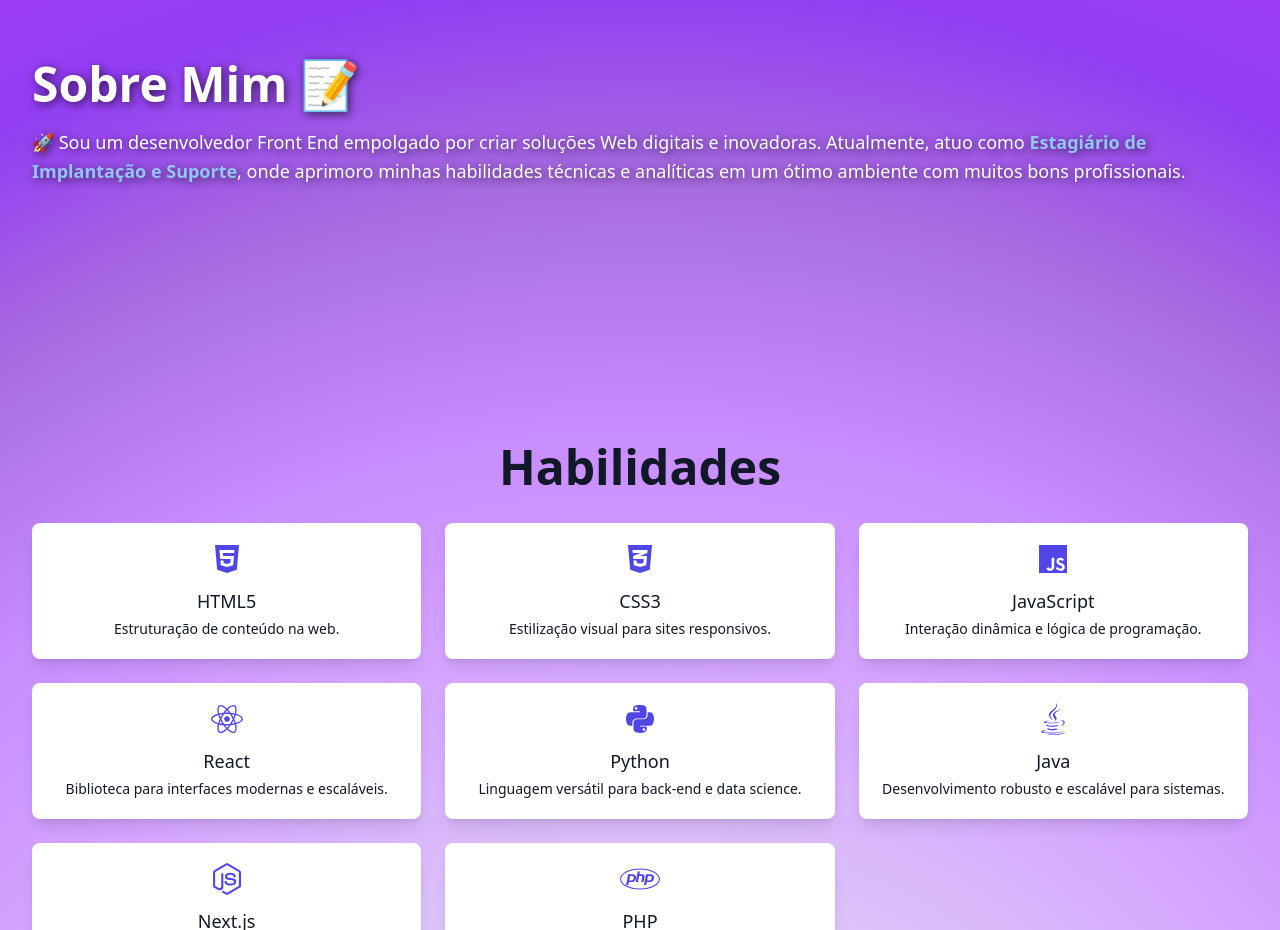
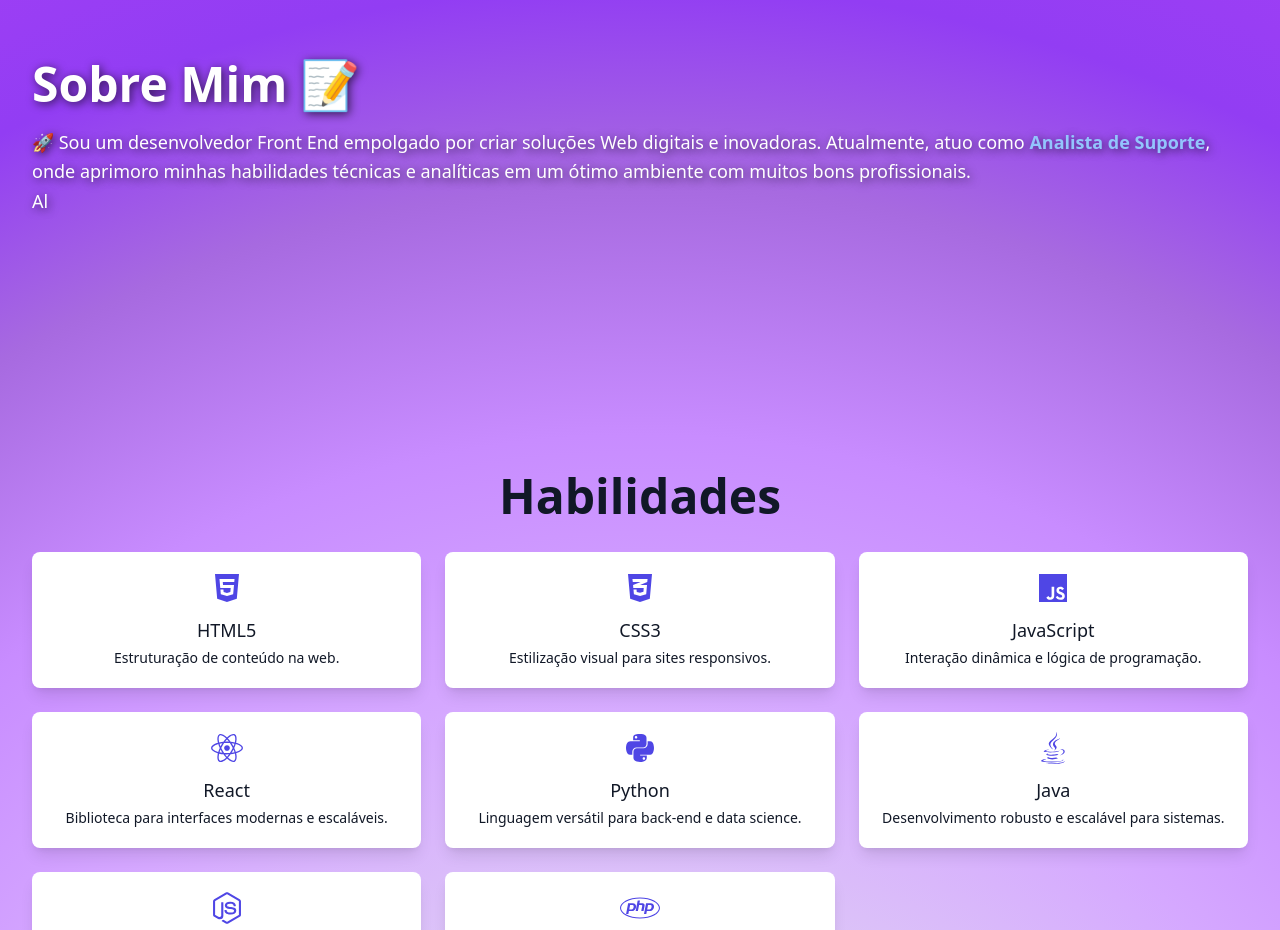
Before and after one commit to MatheusInacio32/Portfolio, a React (Create React App) app: page / in a window 1280 px wide. Shown: the part 980-1910 px from the top of the page. Built offline with nearby package versions, Linux system fonts and the light colour scheme.

Commit message:
Feat : Atualizar descrição no componente Sobre.jsx

```diff
--- a/src/components/Sobre.jsx
+++ b/src/components/Sobre.jsx
@@ -13,7 +13,7 @@ export default function Sobre() {
       <h2 className="text-5xl font-semibold mb-5">Sobre Mim 📝</h2>
       <Typed
         strings={[
-          `🚀 Sou um desenvolvedor Front End empolgado por criar soluções Web digitais e inovadoras. Atualmente, atuo como <strong class="text-blue-300 font-semibold">Estagiário de Implantação e Suporte</strong>, onde aprimoro minhas habilidades técnicas e analíticas em um ótimo ambiente com muitos bons profissionais. <br>
+          `🚀 Sou um desenvolvedor Front End empolgado por criar soluções Web digitais e inovadoras. Atualmente, atuo como <strong class="text-blue-300 font-semibold">Analista de Suporte</strong>, onde aprimoro minhas habilidades técnicas e analíticas em um ótimo ambiente com muitos bons profissionais. <br>
           Além disso, gerencio minha própria agência, a <strong class="text-blue-300 font-semibold">Agência Astro</strong>, onde ajudo empreendedores a fortalecer sua presença digital com sites e landing pages.<br> Minha stack principal inclui <strong class="text-blue-300 font-semibold">React</strong>, <strong class="text-blue-300 font-semibold">Nest.js</strong> e técnicas modernas de <strong class="text-blue-300 font-semibold">UX/UI Design</strong> 🎨✨. <br>
           🎓 Atualmente, estou cursando <strong class="text-blue-300 font-semibold">Análise e Desenvolvimento de Sistemas</strong> na <strong class="text-blue-300 font-semibold">Unicesumar de Maringá</strong>, com previsão de formatura em 2025. Sempre em busca de novos desafios e objetivos! evoluindo não só como Dev mas como pessoa💡💻`,
         ]}
```
